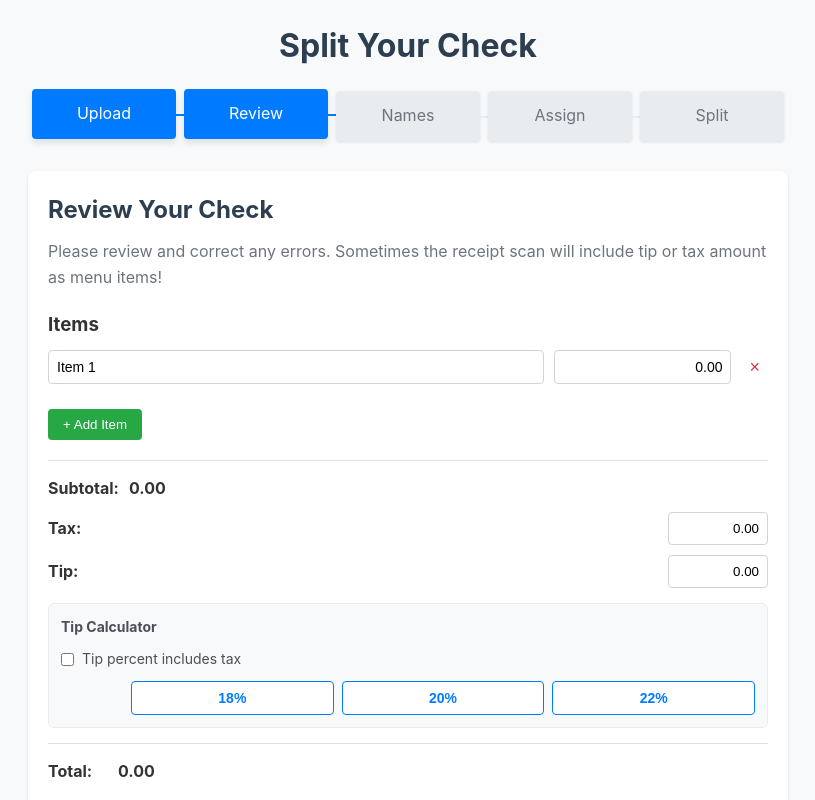
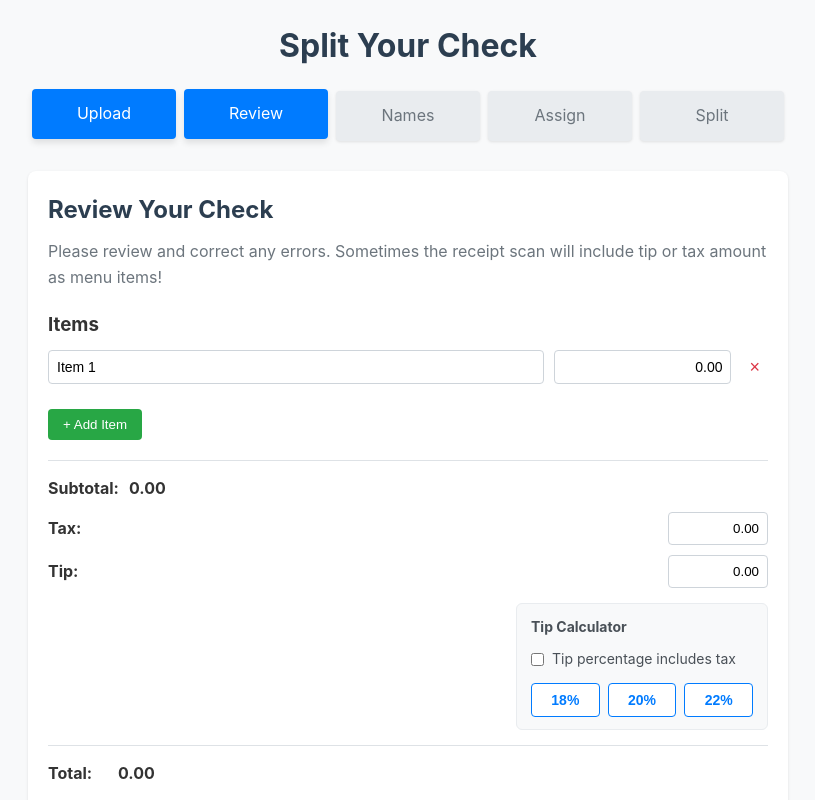
Before and after one commit to jordanbernstein/checkSplitter, a React (Create React App) app: page / in a window 1280 px wide. Both pictures are taken after a click on the button "Skip to Manual Entry". Shown: the top 800 px of the page, without its empty margins (232-1047 px from the left). Built offline with nearby package versions, Linux system fonts and the light colour scheme.

Commit message:
udpate tip calc

```diff
--- a/src/App.css
+++ b/src/App.css
@@ -51,25 +51,11 @@ header h1 {
   box-shadow: 0 1px 3px rgba(0,0,0,0.1);
 }
 
-.step:not(:last-child):after {
-  content: '';
-  position: absolute;
-  top: 50%;
-  right: -10px;
-  width: 20px;
-  height: 2px;
-  background-color: #e9ecef;
-}
-
 .step.active {
   background-color: #007bff;
   color: white;
   transform: translateY(-2px);
   box-shadow: 0 4px 6px rgba(0,0,0,0.1);
-}
-
-.step.active:not(:last-child):after {
-  background-color: #007bff;
 }
 
 .step.clickable:hover {
@@ -328,11 +314,21 @@ p {
 
 /* Tip Calculator */
 .tip-calculator {
-  margin: 15px 0;
-  padding: 12px;
+  margin: 15px 0 15px auto;
+  padding: 12px 14px;
   background-color: #f8f9fa;
   border-radius: 6px;
   border: 1px solid #e9ecef;
+  width: 35%;
+  min-width: 200px;
+  max-width: 300px;
+}
+
+@media (max-width: 768px) {
+  .tip-calculator {
+    width: 100%;
+    margin: 15px 0;
+  }
 }
 
 .tip-calculator-header {
@@ -340,17 +336,28 @@ p {
   font-size: 14px;
   color: #495057;
   margin-bottom: 10px;
+  display: flex;
+  flex-direction: row;
+  align-items: center;
+  gap: 8px;
+  text-align: left;
+}
+
+.tip-helper-text {
+  display: none;
 }
 
 .tip-calculator-content {
   display: flex;
   flex-direction: column;
-  gap: 10px;
+  gap: 12px;
+  text-align: left;
 }
 
 .tip-toggle {
   display: flex;
   align-items: center;
+  justify-content: flex-start;
 }
 
 .tip-toggle label {
@@ -367,13 +374,15 @@ p {
 }
 
 .tip-buttons {
-  display: flex;
+  display: grid;
+  grid-template-columns: repeat(3, 1fr);
   gap: 8px;
+  width: 100%;
 }
 
 .tip-percent-btn {
-  flex: 1;
-  padding: 8px 12px;
+  width: 100%;
+  padding: 8px 0;
   border: 1px solid #007bff;
   background-color: white;
   color: #007bff;
@@ -381,18 +390,25 @@ p {
   cursor: pointer;
   font-weight: bold;
   font-size: 14px;
+  text-align: center;
   transition: all 0.2s ease;
 }
 
-.tip-percent-btn:hover {
+.tip-percent-btn:hover:not(:disabled) {
   background-color: #007bff;
   color: white;
   transform: translateY(-1px);
   box-shadow: 0 2px 4px rgba(0,123,255,0.2);
 }
 
-.tip-percent-btn:active {
+.tip-percent-btn:active:not(:disabled) {
   transform: translateY(0);
+}
+
+.tip-percent-btn.selected {
+  background-color: #007bff;
+  color: white;
+  border-color: #007bff;
 }
 
 /* Step 3: Assign Items */
@@ -776,13 +792,6 @@ button:active:not(:disabled) {
   100% { transform: scale(1); }
 }
 
-.tip-buttons {
-  display: flex;
-  gap: 8px;
-  flex-wrap: wrap;
-  margin-left: 70px;
-}
-
 .tip-btn {
   padding: 4px 12px;
   border: 1px solid #ced4da;
--- a/src/App.js
+++ b/src/App.js
@@ -24,6 +24,7 @@ function App() {
   const [showModal, setShowModal] = useState(false);
   const [currentView, setCurrentView] = useState('simple');
   const [tipIncludesTax, setTipIncludesTax] = useState(false);
+  const [selectedTipPercentage, setSelectedTipPercentage] = useState(null);
 
   // Memoize calculated values
   const calculatedSubtotal = useMemo(() => {
@@ -42,12 +43,33 @@ function App() {
     setTotal(totalNum.toFixed(2));
   }, [calculatedSubtotal, tax, tip]);
 
+  // Recalculate tip when tax inclusion preference changes
+  useEffect(() => {
+    if (selectedTipPercentage !== null) {
+      const subtotalNum = parseFloat(calculatedSubtotal) || 0;
+      const taxNum = parseFloat(tax) || 0;
+
+      if (subtotalNum > 0) {
+        let baseAmount;
+        if (tipIncludesTax) {
+          baseAmount = subtotalNum + taxNum;
+        } else {
+          baseAmount = subtotalNum;
+        }
+
+        const calculatedTip = (baseAmount * selectedTipPercentage / 100);
+        const formattedTip = formatPrice(calculatedTip);
+        setTip(formattedTip);
+      }
+    }
+  }, [tipIncludesTax, selectedTipPercentage, calculatedSubtotal, tax]);
+
   // Memoize implied percentages
   const impliedPercentages = useMemo(() => {
     if (calculatedSubtotal <= 0) return { tax: '', tip: '' };
     return {
-      tax: `(Implied Tax: ${((tax / calculatedSubtotal) * 100).toFixed(1)}%)`,
-      tip: `(Implied Tip: ${((tip / calculatedSubtotal) * 100).toFixed(1)}%)`
+      tax: `Implied Tax: ${((tax / calculatedSubtotal) * 100).toFixed(1)}%`,
+      tip: `Implied Tip (excl. tax): ${((tip / calculatedSubtotal) * 100).toFixed(1)}%`
     };
   }, [calculatedSubtotal, tax, tip]);
 
@@ -352,6 +374,7 @@ function App() {
   // Update tip and total
   const updateTipAndTotal = (newTip) => {
     setTip(newTip);
+    setSelectedTipPercentage(null); // Clear selection when manually editing
   };
 
   // Handle tax blur
@@ -384,6 +407,7 @@ function App() {
     const calculatedTip = (baseAmount * percentage / 100);
     const formattedTip = formatPrice(calculatedTip);
     setTip(formattedTip);
+    setSelectedTipPercentage(percentage);
   };
 
   const getClipboardText = (view) => {
@@ -600,28 +624,28 @@ Implied Tip (%): ${((tip / calculatedSubtotal) * 100).toFixed(1)}%`;
                           checked={tipIncludesTax}
                           onChange={(e) => setTipIncludesTax(e.target.checked)}
                         />
-                        <span>Tip percent includes tax</span>
+                        <span>Tip percentage includes tax</span>
                       </label>
                     </div>
                     <div className="tip-buttons">
                       <button
                         type="button"
                         onClick={() => calculateTipFromPercentage(18)}
-                        className="tip-percent-btn"
+                        className={`tip-percent-btn ${selectedTipPercentage === 18 ? 'selected' : ''}`}
                       >
                         18%
                       </button>
                       <button
                         type="button"
                         onClick={() => calculateTipFromPercentage(20)}
-                        className="tip-percent-btn"
+                        className={`tip-percent-btn ${selectedTipPercentage === 20 ? 'selected' : ''}`}
                       >
                         20%
                       </button>
                       <button
                         type="button"
                         onClick={() => calculateTipFromPercentage(22)}
-                        className="tip-percent-btn"
+                        className={`tip-percent-btn ${selectedTipPercentage === 22 ? 'selected' : ''}`}
                       >
                         22%
                       </button>
```
